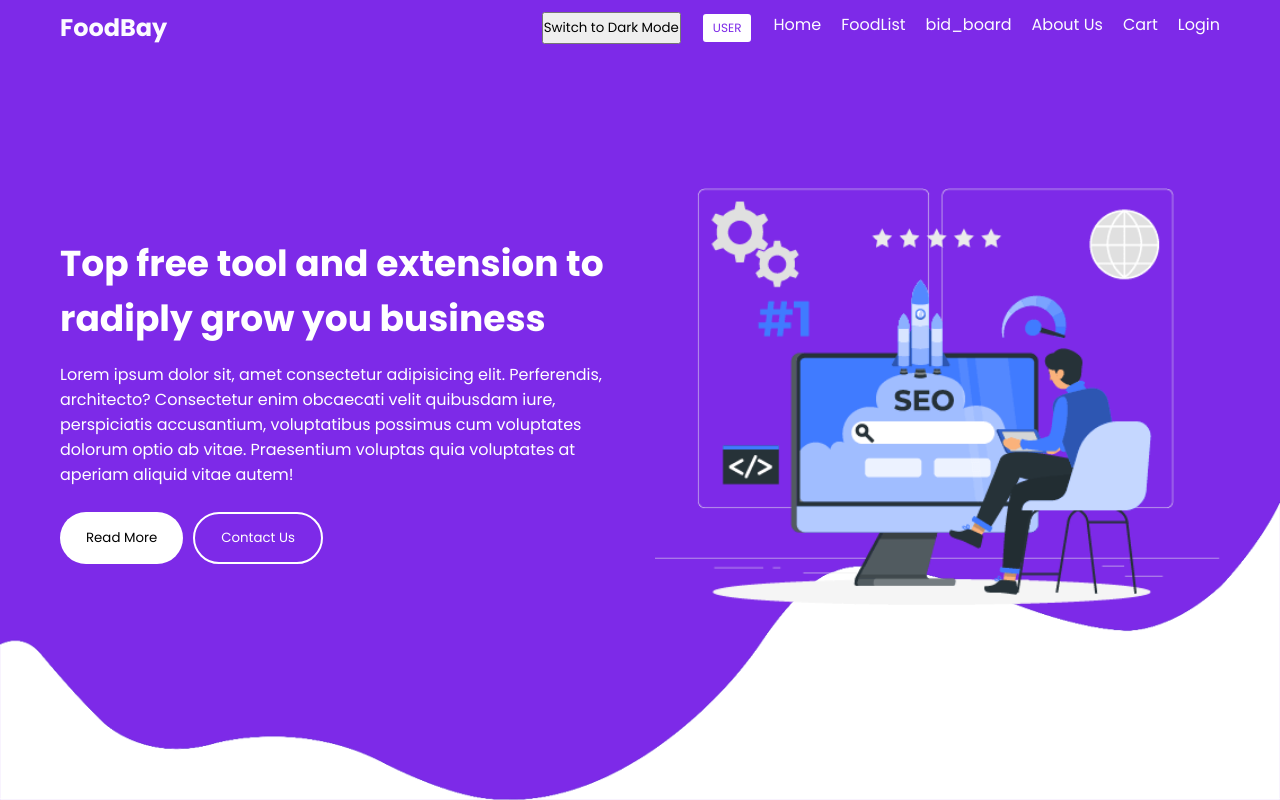
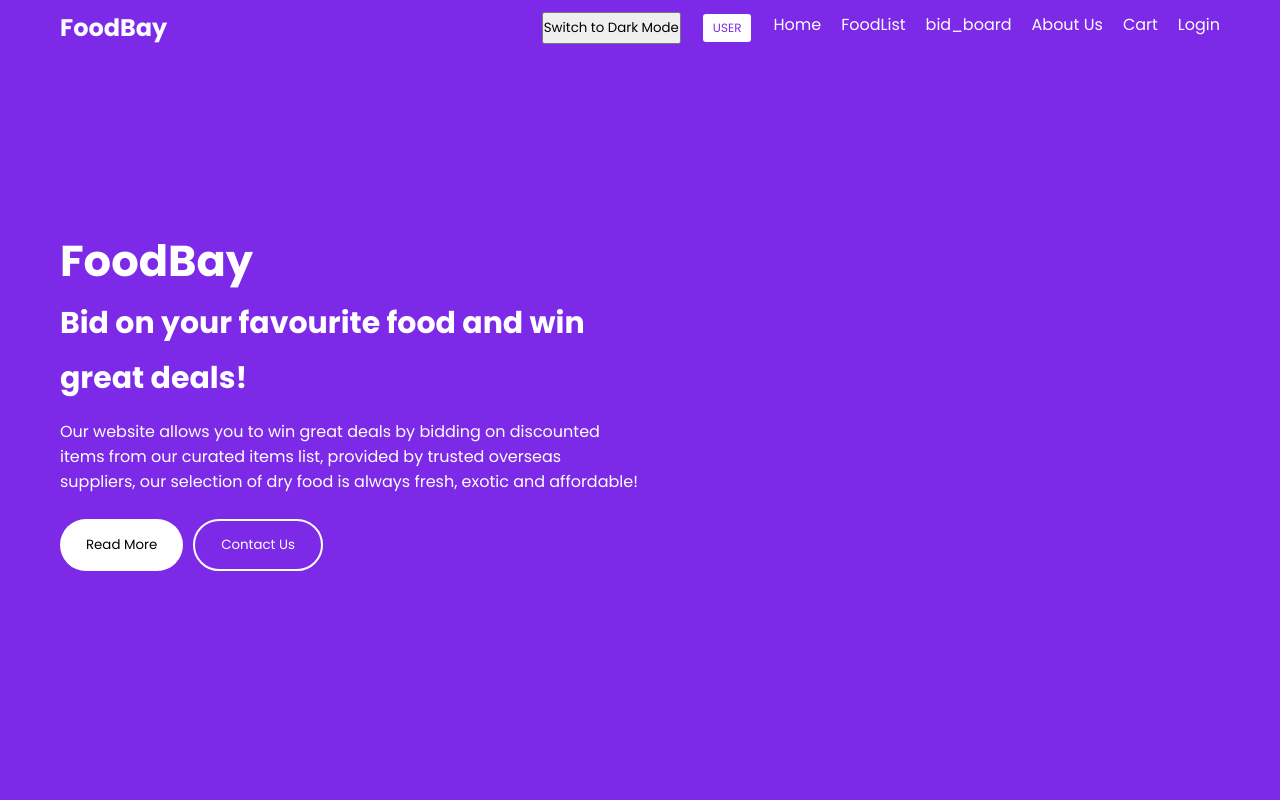
Before and after one commit to Shafin-paranoid-Ahmed/Exotic-Food-sharing-website, a PHP site: page / in a window 1280 px wide. Run offline with PHP 8.4, Linux system fonts and the light colour scheme; a user stored in the database is signed in.

Commit message:
Add files via upload

```diff
--- a/bruhhh/bid_board.php
+++ b/bruhhh/bid_board.php
@@ -58,6 +58,11 @@ session_start();
 
       nav .dropdown:hover .content {
         display: block;
+      }
+
+      main {
+        height: max-content;
+        width:max-content;
       }
     </style>
 
--- a/bruhhh/index.php
+++ b/bruhhh/index.php
@@ -93,18 +93,18 @@
       <section class="hero">
         <div class="row container">
           <div class="column">
-            <h2>Top free tool and extension to <br />radiply grow you business</h2>
-            <p>Lorem ipsum dolor sit, amet consectetur adipisicing elit. Perferendis, architecto? Consectetur enim obcaecati velit quibusdam iure, perspiciatis accusantium, voluptatibus possimus cum voluptates dolorum optio ab vitae. Praesentium voluptas quia voluptates at aperiam aliquid vitae autem!</p>
+            <h2><big>FoodBay</big><br/><small>Bid on your favourite food and win great deals!</small></h2>
+            <p>Our website allows you to win great deals by bidding on discounted items from our curated items list, provided by trusted overseas suppliers, our selection of dry food is always fresh, exotic and affordable!</p>
             <div class="buttons">
               <button class="btn">Read More</button>
               <button class="btn">Contact Us</button>
             </div>
           </div>
-          <div class="column">
+          <!-- <div class="column">
             <img src="images/hero.png" alt="heroImg" class="hero_img" />
-          </div>
+          </div> -->
         </div>
-        <img src="images/bg-bottom-hero.png" alt="" class="curveImg" />
+        <!-- <img src="images/bg-bottom-hero.png" alt="" class="curveImg" /> -->
       </section>
       <!-- Hero End-->
     </main>
```
